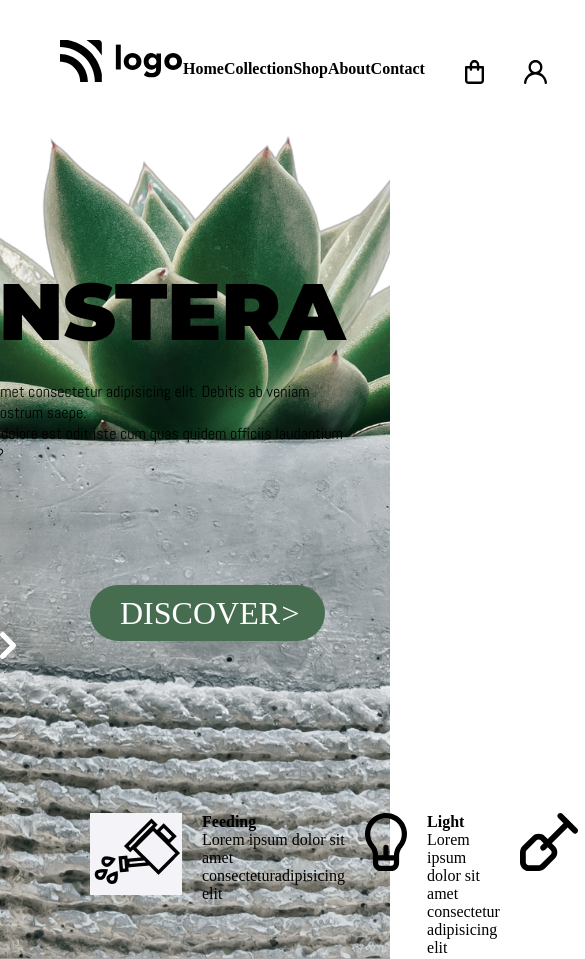
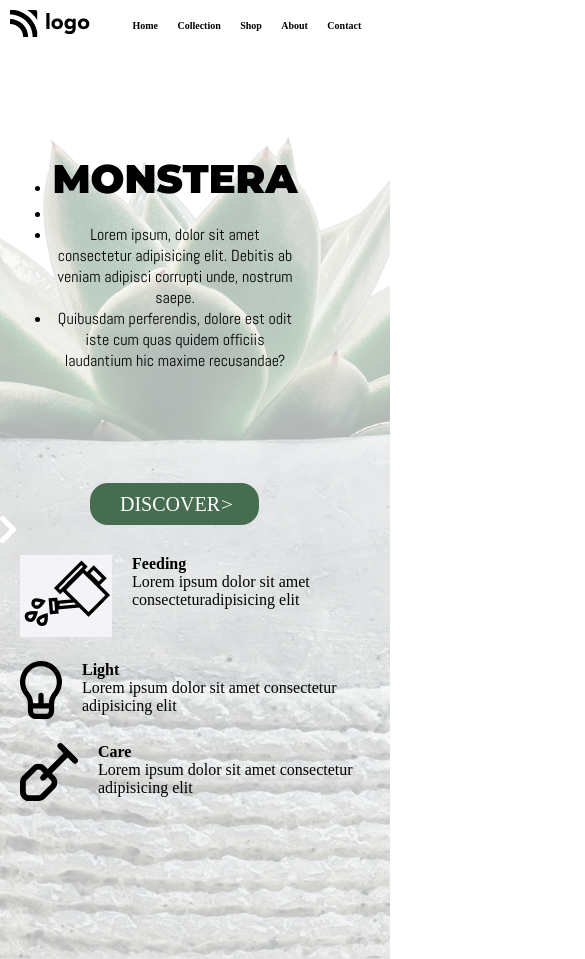
Before and after one commit to Abhishekfm/Html-and-CSS-project-6, a plain HTML site: page index.html in a window 390 px wide. Shown: the top 959 px of the page, 585 px wide, since content can reach past the window. Drawn offline with Linux system fonts and the light colour scheme; a web font is replaced by a local one.

Commit message:
Responsive

```diff
--- a/index.html
+++ b/index.html
@@ -42,7 +42,6 @@
         display: flex;
         flex-direction: row;
         justify-content: flex-start;
-        /* flex-grow: 0.12; */
         padding-top: 20px;
         margin-right: 10px;
       }
@@ -112,6 +111,56 @@
       }
       .midWholePart13Parts div{
         padding: 0px 10px;
+      }
+      @media screen and (max-width:1028px) {
+        #midWholePart11{
+          margin-right: 0%;
+        }
+        #imgMain{
+          opacity: 0.3;
+        }
+      }
+
+      @media screen and (max-width:575px) {
+        #midWholePart11{
+          margin-right: 0%;
+          text-align: center;
+        }
+        #midWholePart13{
+          margin-top: 100px;
+          flex-wrap: wrap;
+          gap: 20px;
+        }
+        #navbarMonstera{
+          margin:10px
+        }
+        #navMid {
+          padding: 10px;
+        }
+        #navMid div h4{
+          margin-left: 20px;
+        }
+        #navFirst img{
+          width: 80px;
+        }
+        #navEnd{
+          display: none;
+        }
+        #midWholePart11 h1{
+          font-size: 40px;
+        }
+        #midWholePart121{
+          font-size: 10px;
+        }
+      }
+      @media screen and (max-width:486px) {
+        #navMid div h4{
+          margin-left: 2px;
+          font-size: 10px;
+        }
+        #midWholePart13{
+          margin: 10px 10px;
+        }
       }
     </style>
   </head>
```
Also changed, not shown: 1 other file.
